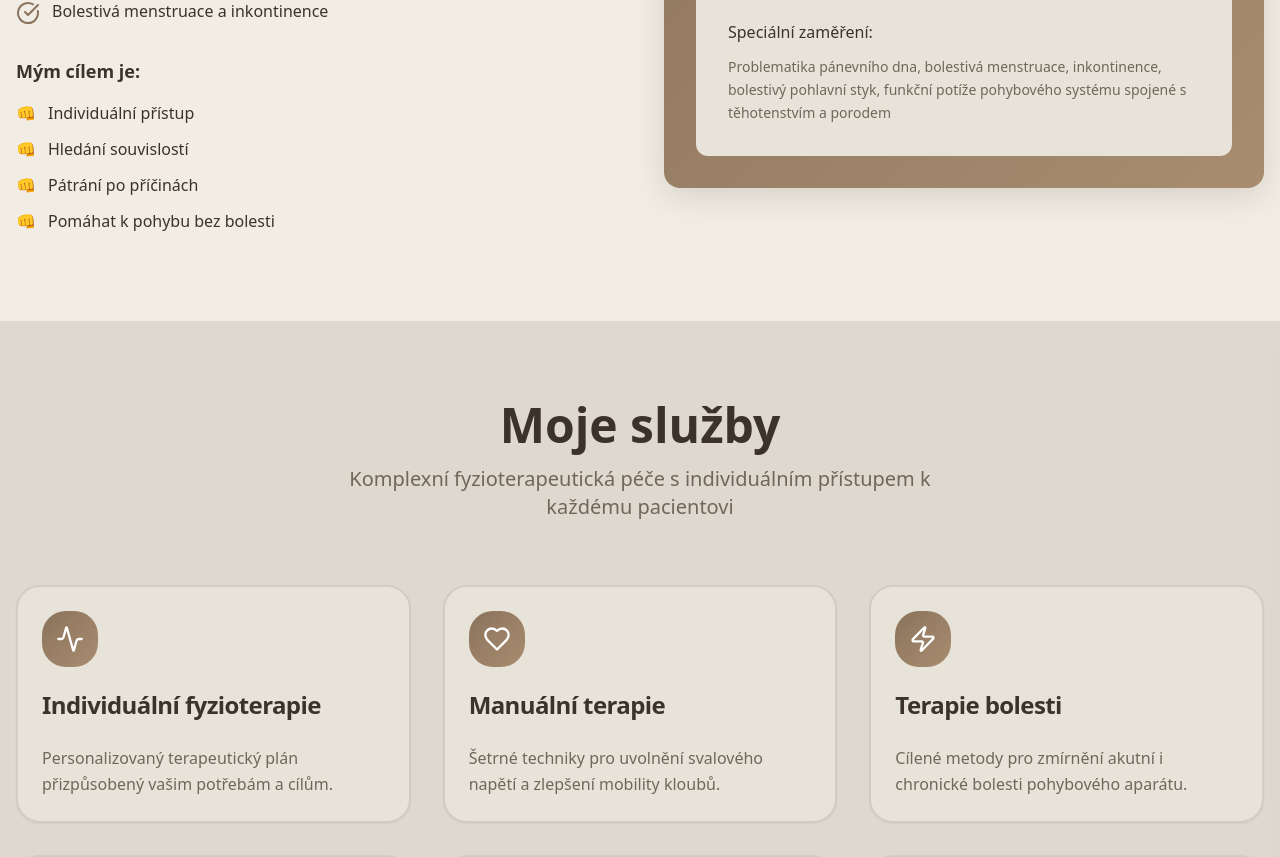
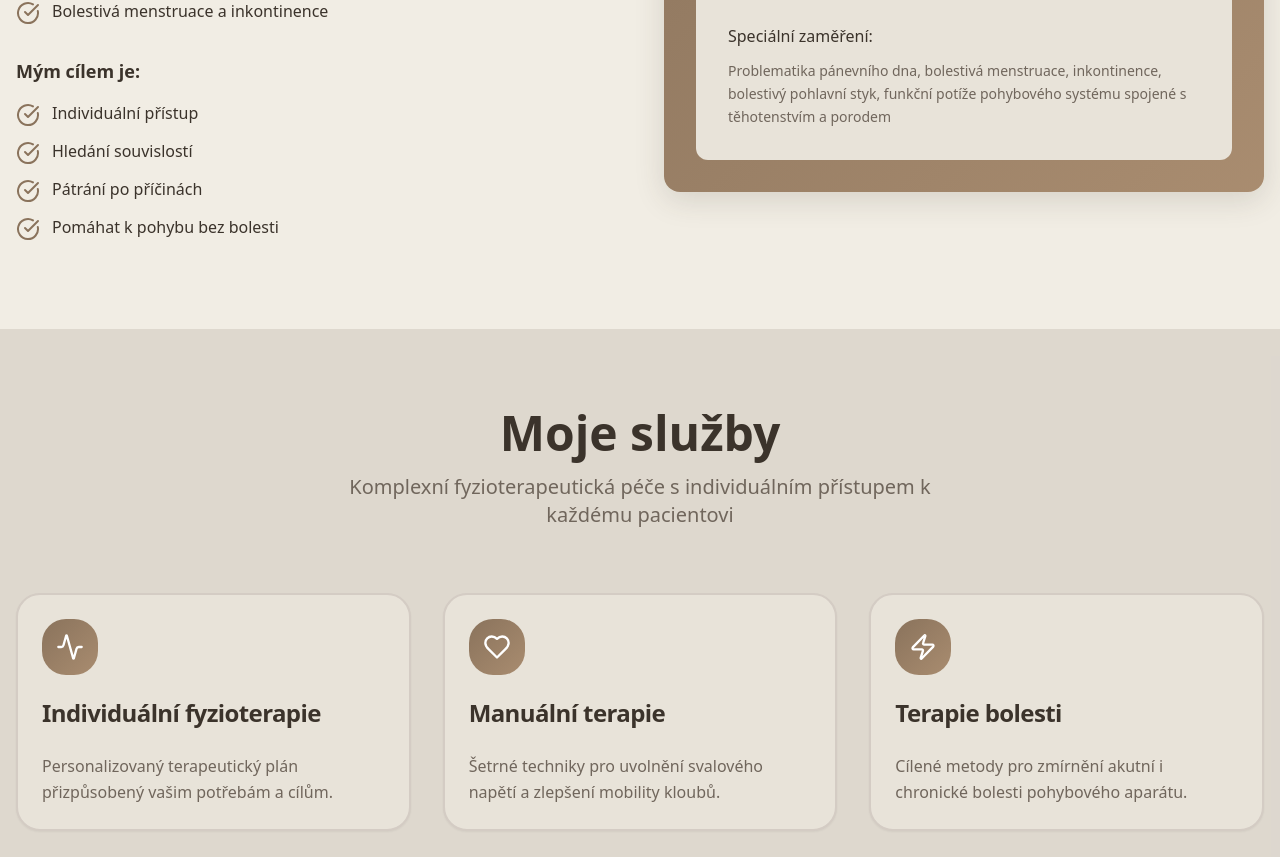
Before and after one commit to Zakopi/bsfyzio-page-magic, a React (Vite) app: page / in a window 1280 px wide. Shown: the part 1169-2026 px from the top of the page. Built offline with nearby package versions, Linux system fonts and the light colour scheme; the HTML template or start-up script is replaced by a standard one.

Commit message:
Replace fist emoji with check icon in My Goals
Nahradit emotikon pěsti v sekci "Mým cílem je" ikonou CheckCircle (fajfka) z lucide-react, stejně jako u sekce Služby, v souboru src/components/About.tsx.

```diff
--- a/src/components/About.tsx
+++ b/src/components/About.tsx
@@ -117,7 +117,7 @@ const About = () => {
             </p>
             <div className="space-y-3 mb-6">
               {goals.map((goal, index) => <div key={index} className="flex items-start gap-3">
-                  <span className="text-primary font-bold">👊</span>
+                  <CheckCircle className="h-6 w-6 text-primary mt-0.5 flex-shrink-0" />
                   <span className="text-foreground">{goal}</span>
                 </div>)}
             </div>
```
